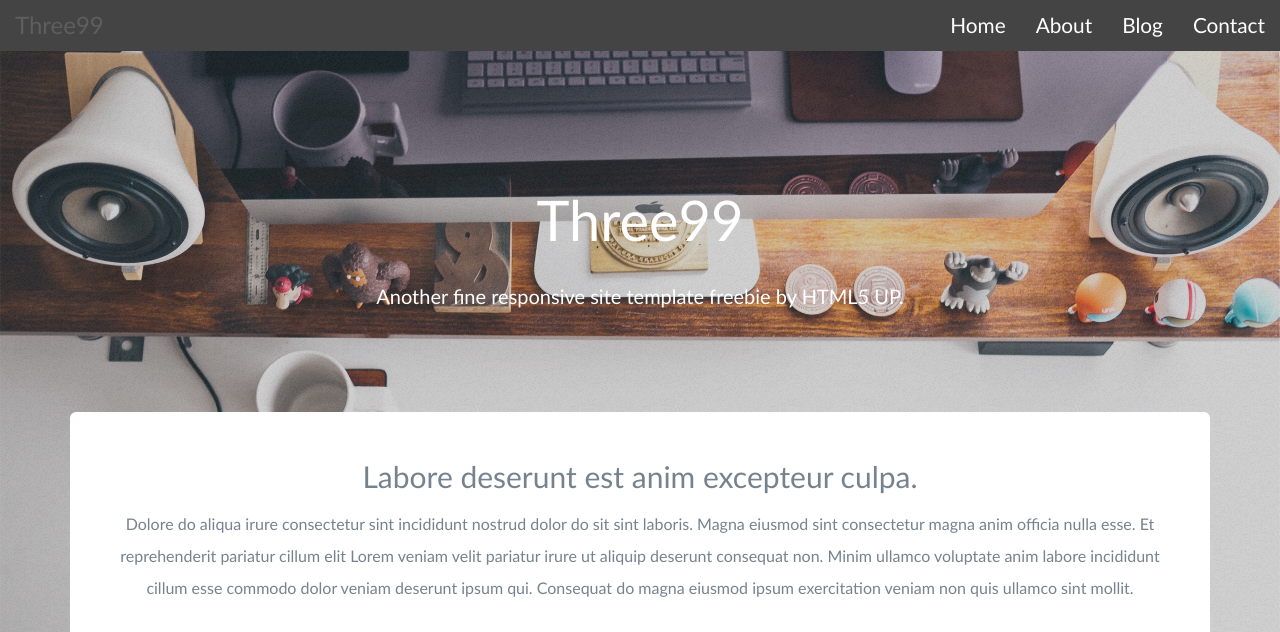
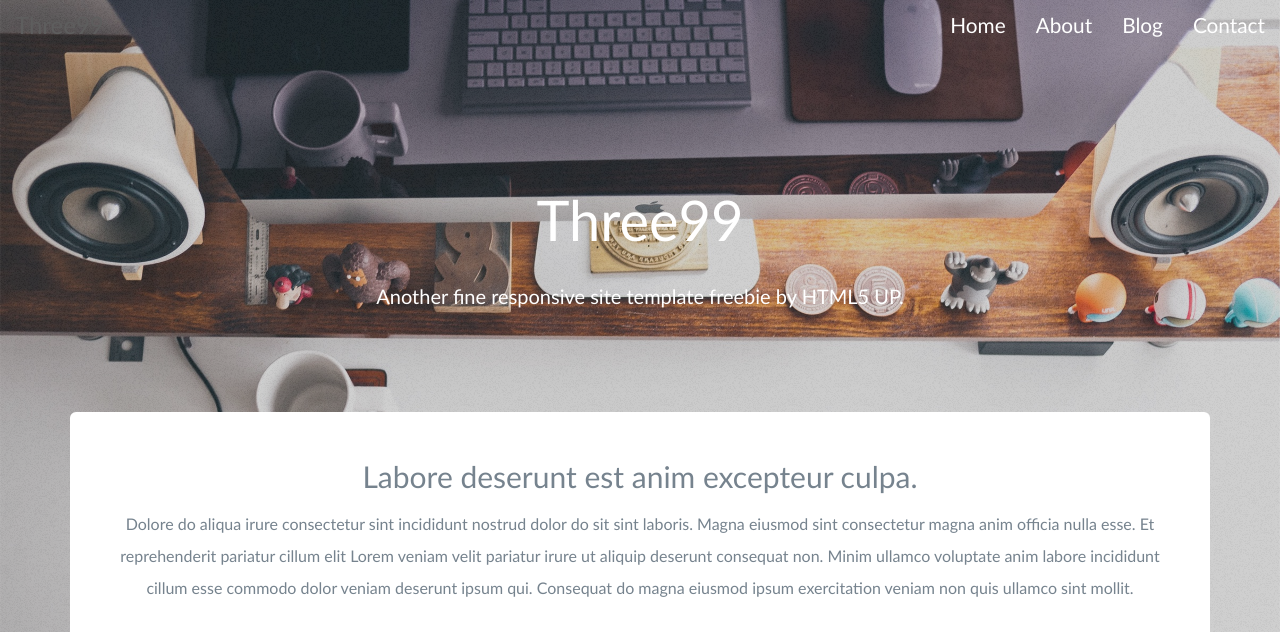
Before and after one commit to gkonstantina/jek_blog, a Jekyll site: the page built from index.html, in a window 1280 px wide and 1400 px high. Shown: the top 632 px of the window. Built offline with Jekyll 4.4.1, drawn with Linux system fonts in a browser that asks for light colours; grey boxes are pictures that could not be loaded.

Commit message:
menu animation

```diff
--- a/_includes/header.html
+++ b/_includes/header.html
@@ -3,7 +3,7 @@
   <nav class="navbar navbar-default navbar-fixed-top">
   <div class="container-fluid">
     <!-- Brand and toggle get grouped for better mobile display -->
-    <div class="navbar-header" id="header">
+    <div class="navbar-header">
       <button type="button" class="navbar-toggle collapsed" data-toggle="collapse" data-target="#bs-example-navbar-collapse-1">
         <span class="sr-only">Toggle navigation</span>
         <span class="icon-bar"></span>
--- a/css/main.scss
+++ b/css/main.scss
@@ -55,9 +55,24 @@ $on-laptop:        800px;
 ;
 
 .navbar-default {
-  background-color: #444;
+  background-color: transparent;
   margin: 0px;
-  border-color: #444;
+  border: none;
+  position: absolute;
+  top: 0px;
+
+  &.med {
+    top:-50px;
+    transition: top 500ms ease;
+    position: absolute;
+    background-color: transparent;
+  }
+
+  &.alt {
+    top: 0px;
+    position: fixed;
+    background-color: #444;
+  }
 }
 
 .navbar-default .navbar-brand{
@@ -68,8 +83,8 @@ $on-laptop:        800px;
 .navbar-default  .navbar-nav>li>a  {
   color: #fff;
   font-size: 1.3em;
+}
 
-}
 
 #banner {
 		background-attachment:	scroll,							fixed;
```
Also changed, not shown: _includes/footer.html (+21 -0 lines).
